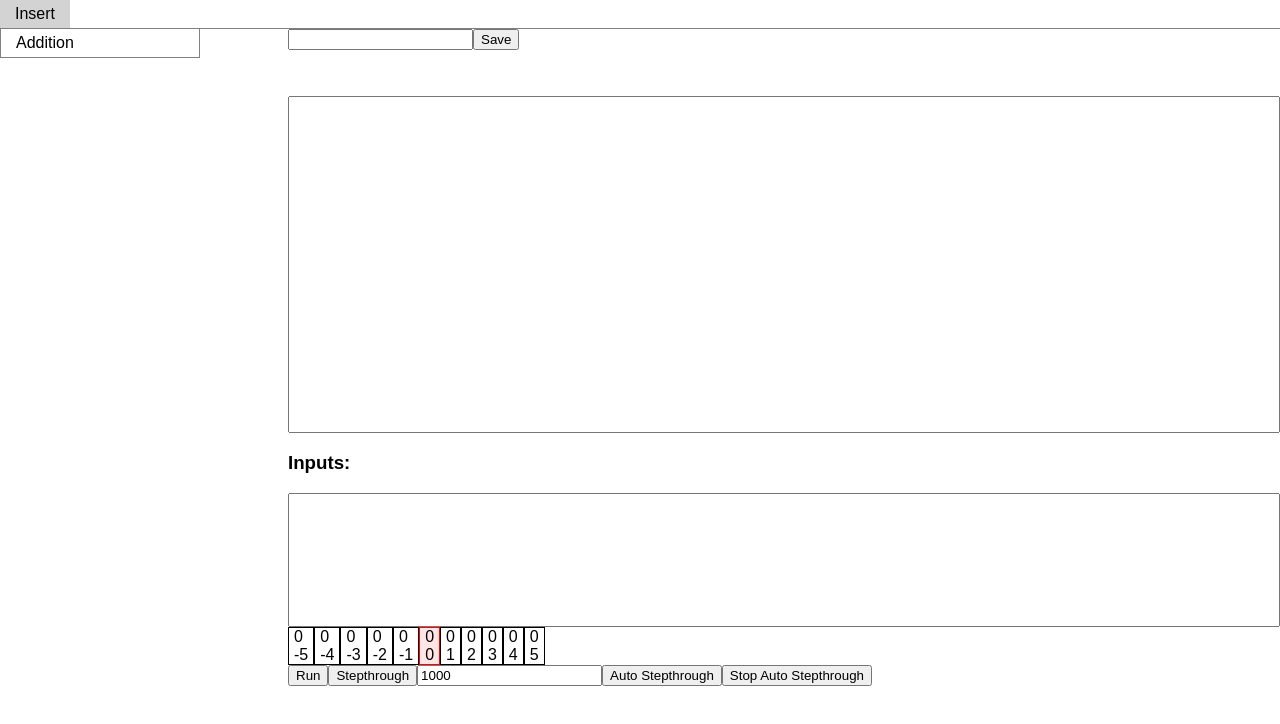
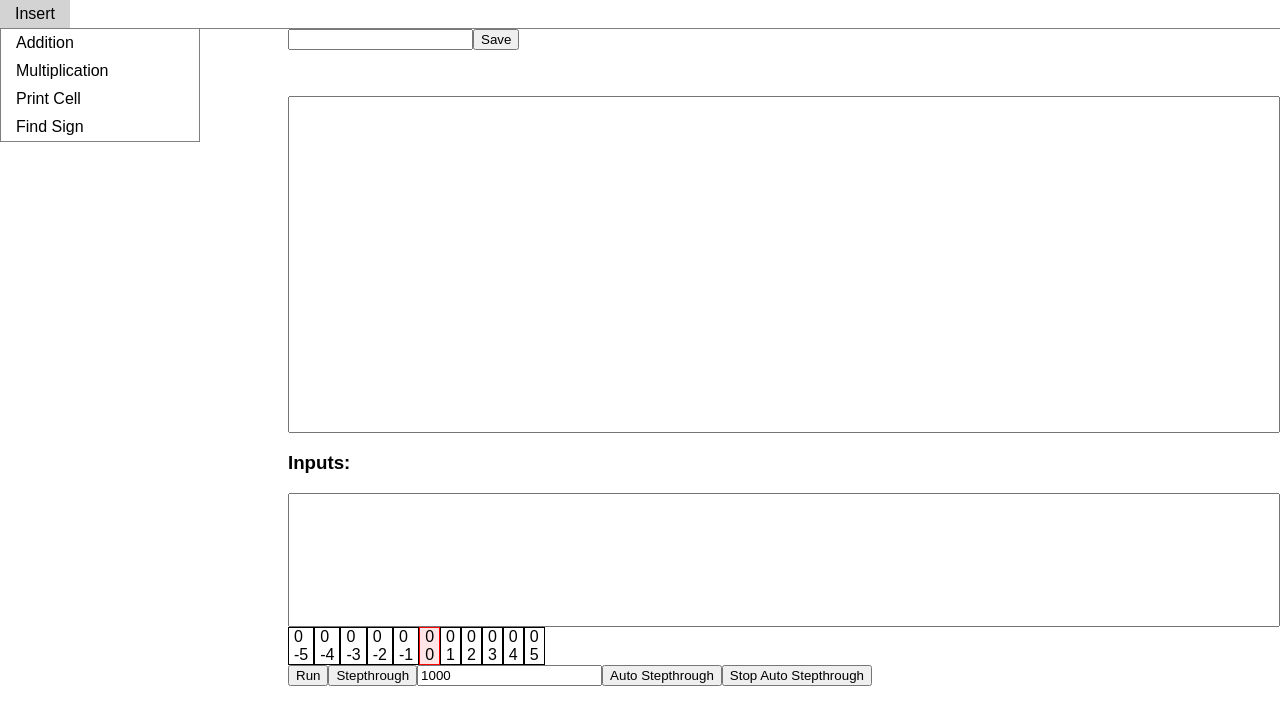
Before and after one commit to BrainifIDE/brainifide, a React (Create React App) app: page / in a window 1280 px wide. Both pictures are taken after a click on the item "Insert". Shown: the top 724 px of the page. Built offline with nearby package versions, Linux system fonts and the light colour scheme.

Commit message:
Added 3 functions to menu

```diff
--- a/src/MenuBar/Insert.js
+++ b/src/MenuBar/Insert.js
@@ -9,7 +9,7 @@ class Insert extends Component {
       showSubmenu: false
     };
 
-    ["toggleSubmenu", "onAddAddition"].forEach(fn => {
+    ["toggleSubmenu", "onAddAddition", "onAddFindSign", "onAddMultiplication", "onAddPrintValue"].forEach(fn => {
       this[fn] = this[fn].bind(this);
     });
   }
@@ -25,6 +25,15 @@ class Insert extends Component {
           <ul className="submenu">
             <li onClick={ this.onAddAddition }>
               Addition
+            </li>
+            <li onClick={ this.onAddMultiplication }>
+              Multiplication
+            </li>
+            <li onClick={ this.onAddPrintValue }>
+              Print Cell
+            </li>
+            <li onClick={ this.onAddFindSign }>
+              Find Sign
             </li>
           </ul>
         </div>
@@ -43,7 +52,35 @@ class Insert extends Component {
       showSubmenu: false
     });
 
+    snippetsEventEmitter.emitSnippet("Addition a + b; a: current cell; b: cell right of a");
     snippetsEventEmitter.emitSnippet(">[-<+>]<");
+  }
+
+  onAddMultiplication() {
+    this.setState({
+      showSubmenu: false
+    });
+
+    snippetsEventEmitter.emitSnippet("Addition a + b; a: current cell; b: cell right of a");
+    snippetsEventEmitter.emitSnippet("[<+>-]<[>>[-<+>>+<]>[<+>-]<<<-]>>[-]<");
+  }
+
+  onAddFindSign() {
+    this.setState({
+      showSubmenu: false
+    });
+
+    snippetsEventEmitter.emitSnippet("Returns 1 if the current cell is positive. 0 otherwise. Value in current cell will be lost");
+    snippetsEventEmitter.emitSnippet(">>+>+<<<[>+>[<[-<+<+>>]>->-]>[<<[-<-<+>>]>+>->]<<<<<[->>+<<]>>>>+<<<]>[-]>>[-]<[-<<+>]<>++++++++[<++++++>-]<.");
+  }
+
+  onAddPrintValue() {
+    this.setState({
+      showSubmenu: false
+    });
+
+    snippetsEventEmitter.emitSnippet("Prints the current value of cell");
+    snippetsEventEmitter.emitSnippet("[>>+>+<<<-]>>>[<<<+>>>-]<<+>[<->[>++++++++++<[->-[>+>>]>[+[-<+>]>+>>]<<<<<]>[-]++++++++[<++++++>-]>[<<+>>-]>[<<+>>-]<<]>]<[->>++++++++[<++++++>-]]<[.[-]<]<");
   }
 }
 
```
